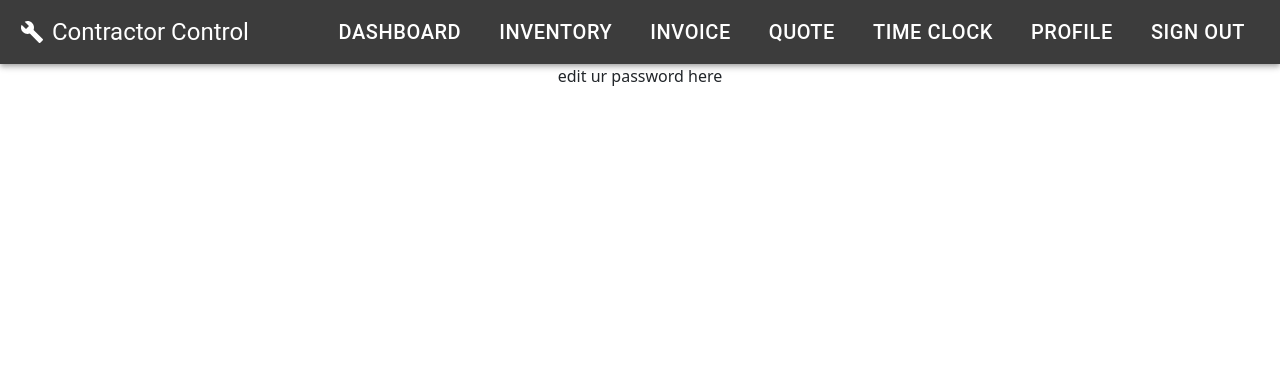
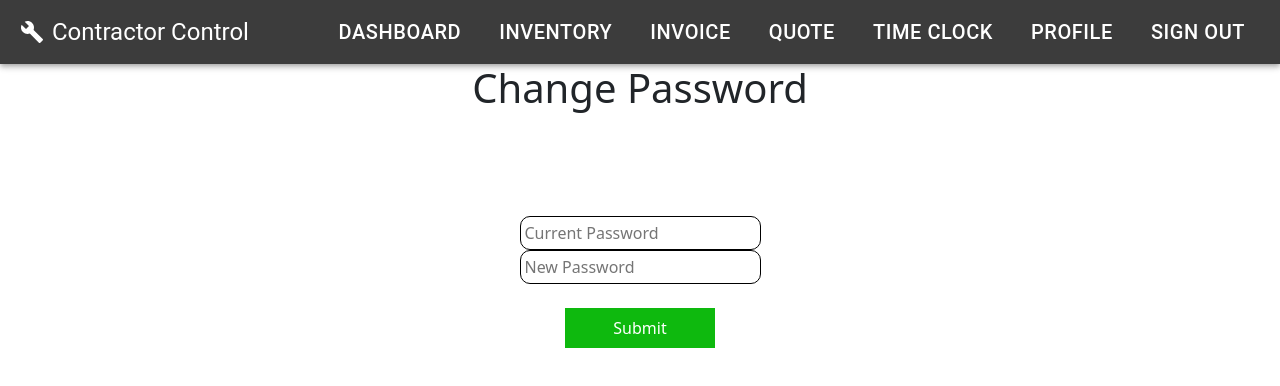
Before and after one commit to jethrolibutan/ccui, a React (Create React App) app: page /editpassword in a window 1280 px wide. Shown: the top 386 px of the page. Built offline with nearby package versions, Linux system fonts and the light colour scheme.

Commit message:
change password works

```diff
--- a/src/pages/Functional Pages/EditPassword.js
+++ b/src/pages/Functional Pages/EditPassword.js
@@ -1,7 +1,144 @@
-import React from "react";
+import { React, useState, useEffect } from "react";
+import { useNavigate } from "react-router-dom";
 
-function EditPassword() {
-  return <div> edit ur password here</div>;
+export default function EditPassword(props) {
+  const [password, setPassword] = useState("");
+  const [email, setEmail] = useState("");
+  const [newPassword, setNewPassword] = useState("");
+  const [response, setResponse] = useState("");
+  const [correct, setCorrect] = useState(false);
+
+  const navigate = useNavigate();
+
+  // getting user info
+  useEffect(() => {
+    (async () => {
+      const apiUrl = "localhost:8000/api/get-user-info/";
+
+      // Retrieve the JWT token from localStorage
+      const jwtToken = localStorage.getItem("jwt");
+
+      // Data to be sent in the request body
+      const requestData = {
+        jwt: jwtToken,
+      };
+
+      const requestOptions = {
+        method: "POST",
+        headers: {
+          "Content-Type": "application/json",
+        },
+        body: JSON.stringify(requestData),
+      };
+
+      await fetch(apiUrl, requestOptions)
+        .then((response) => response.json())
+        .then((data) => {
+          setPassword(data[0].password);
+          setEmail(data[0].email);
+        })
+        .catch((error) => console.error("Error:", error));
+    })();
+  }, []);
+
+  /**
+   * This is the method for sending API request to password changing endpoint
+   *
+   * 1. Make API call
+   * 2. If response is not correct, change incorrect to true
+   * 3. If correct, set to correct
+   * 4. Redirect to account page after 2 seconds
+   *
+   */
+  const changePassword = async () => {
+    const apiUrl = "http://localhost:8000/api/change-password/";
+
+    // Retrieve the JWT token from localStorage
+    const jwtToken = localStorage.getItem("jwt");
+
+    // Data to be sent in the request body
+    const requestData = {
+      jwt: jwtToken,
+      email: email,
+      password: password,
+      new_password: newPassword,
+    };
+
+    const requestOptions = {
+      method: "POST",
+      headers: {
+        "Content-Type": "application/json",
+      },
+      body: JSON.stringify(requestData),
+    };
+
+    try {
+      const response = await fetch(apiUrl, requestOptions);
+      const data = await response.json();
+
+      console.log(data);
+      setResponse(data.message);
+
+      // Check the response message when api requests are returned
+      // Re-routes to account page
+      if (data.message === "Current password is incorrect") {
+        setCorrect(false);
+      } else if (data.message === "Password changed successfully") {
+        setCorrect(true);
+        setTimeout(() => navigate("/profile"), 2000);
+      }
+    } catch (error) {
+      console.error("Error:", error);
+    }
+  };
+
+  return (
+    <div className="flex flex-col items-center justify-center my-20 font-[Montserrat]">
+      <h1 className="text-center text-4xl mb-5 font-bold">Change Password</h1>
+
+      {!correct && (
+        <h1 className="p-3 mb-4 rounded-xl text-red-500 font-semibold">
+          {response}
+        </h1>
+      )}
+
+      {correct && (
+        <h1 className="p-3 mb-4 rounded-xl bg-green-300 font-semibold">
+          Password Succesfully Changed! You will now be redirected to your
+          account page
+        </h1>
+      )}
+
+      <div className="flex  mb-7">
+        <input
+          type="password"
+          name="password"
+          required
+          placeholder="Current Password"
+          className="border-1 border-black rounded-md p-1 w-80"
+          value={password}
+          onChange={(e) => setPassword(e.target.value)}
+        ></input>
+      </div>
+
+      <div className="flex  mb-7">
+        <input
+          type="password"
+          name="password"
+          required
+          placeholder="New Password"
+          className="border-1 border-black rounded-md p-1 w-80"
+          value={newPassword}
+          onChange={(e) => setNewPassword(e.target.value)}
+        ></input>
+      </div>
+
+      <button
+        className="bg-blue-600 mt-4 text-white text-xl font-semibold px-5 py-2 rounded-xl"
+        onClick={changePassword}
+      >
+        Submit
+      </button>
+    </div>
+  );
 }
-
-export default EditPassword;
```
